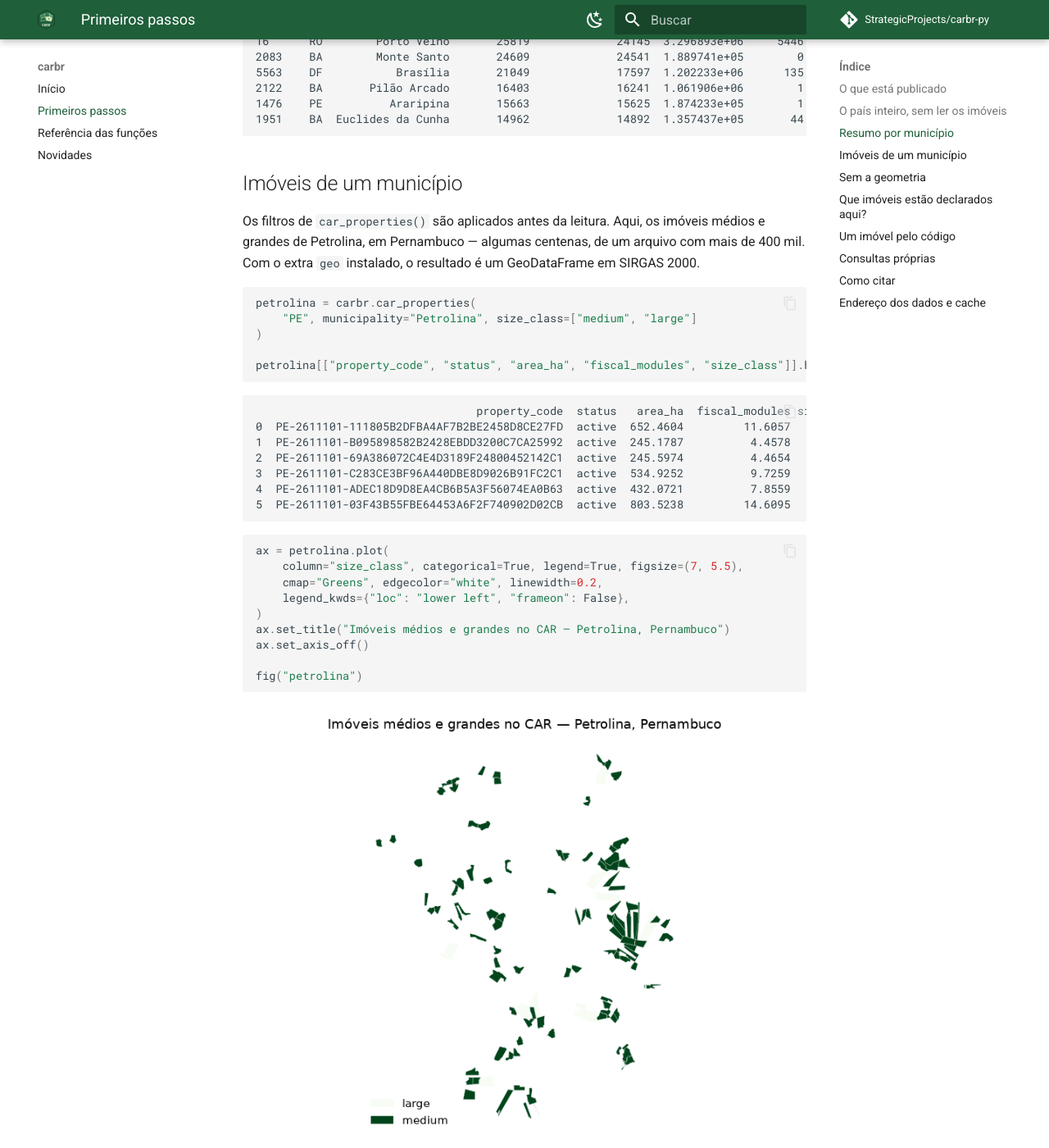
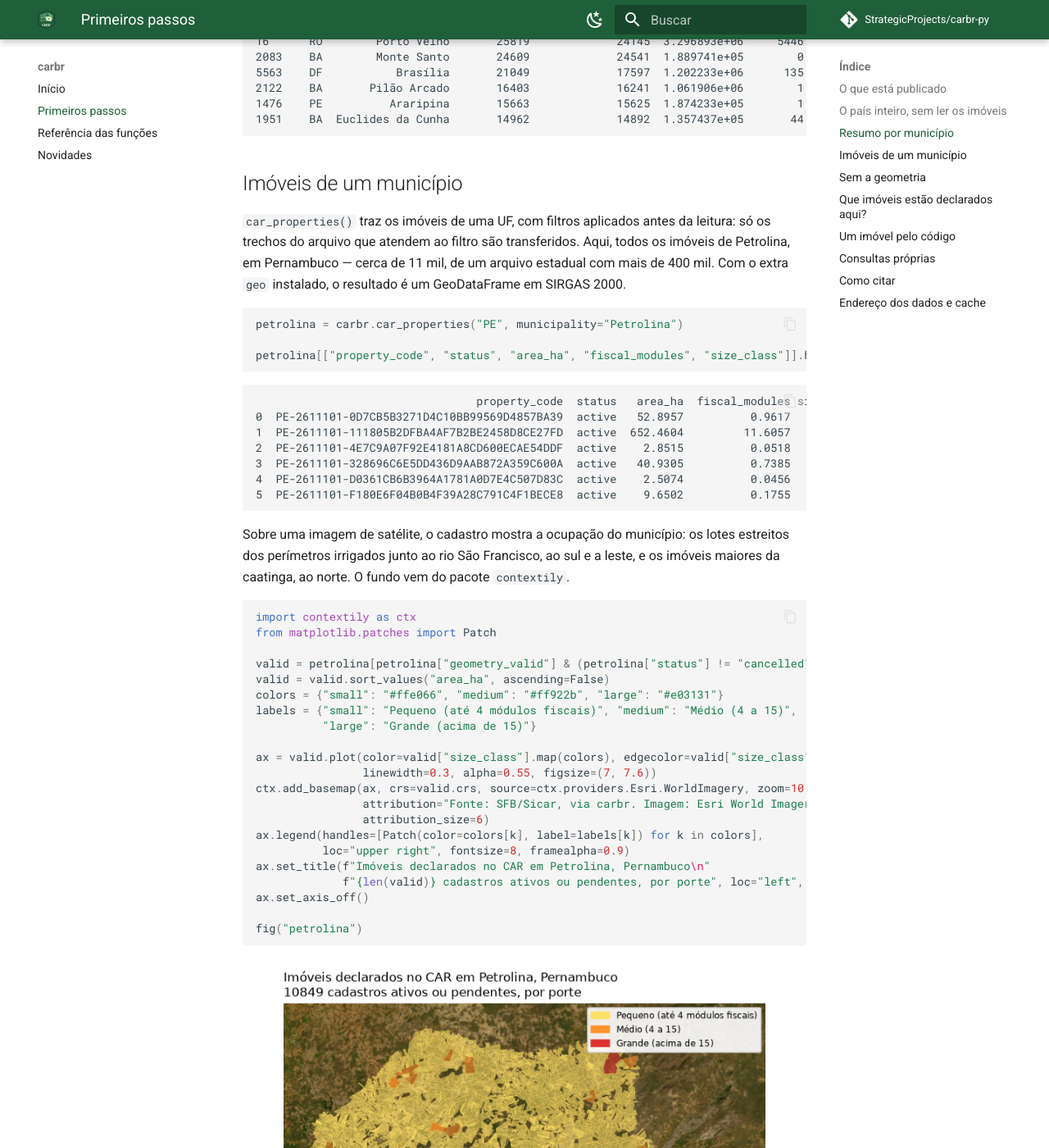
Before and after one commit to castlaboratory/carbr-py, an MkDocs documentation site: the page built from docs/primeiros-passos.md, in a window 1280 px wide and 1400 px high, scrolled down 5117 px. Shown: the whole window at 82% size. Built offline with MkDocs 1.6.1 and Material for MkDocs 9.7.7, drawn with Linux system fonts in a browser that asks for light colours; comment, search, counter and statistics services are not loaded; some of the changed text lies outside the part shown.

Commit message:
Vinheta: mapa de Petrolina com todos os imóveis sobre imagem de satélite
Co-Authored-By: Claude Fable 5.2 <noreply@anthropic.com>

````diff
--- a/docs/primeiros-passos.md
+++ b/docs/primeiros-passos.md
@@ -209,42 +209,82 @@ mun.sort_values("properties", ascending=False)[
 
 ## Imóveis de um município
 
-Os filtros de `car_properties()` são aplicados antes da leitura. Aqui, os imóveis
-médios e grandes de Petrolina, em Pernambuco — algumas centenas, de um arquivo com
-mais de 400 mil. Com o extra `geo` instalado, o resultado é um GeoDataFrame em
-SIRGAS 2000.
+`car_properties()` traz os imóveis de uma UF, com filtros aplicados antes da leitura:
+só os trechos do arquivo que atendem ao filtro são transferidos. Aqui, todos os
+imóveis de Petrolina, em Pernambuco — cerca de 11 mil, de um arquivo estadual com mais
+de 400 mil. Com o extra `geo` instalado, o resultado é um GeoDataFrame em SIRGAS 2000.
 
 ```python
-petrolina = carbr.car_properties(
-    "PE", municipality="Petrolina", size_class=["medium", "large"]
-)
+petrolina = carbr.car_properties("PE", municipality="Petrolina")
 
 petrolina[["property_code", "status", "area_ha", "fiscal_modules", "size_class"]].head(6)
 ```
 
 ```text
                                  property_code  status   area_ha  fiscal_modules size_class
-0  PE-2611101-111805B2DFBA4AF7B2BE2458D8CE27FD  active  652.4604         11.6057     medium
-1  PE-2611101-B095898582B2428EBDD3200C7CA25992  active  245.1787          4.4578     medium
-2  PE-2611101-69A386072C4E4D3189F24800452142C1  active  245.5974          4.4654     medium
-3  PE-2611101-C283CE3BF96A440DBE8D9026B91FC2C1  active  534.9252          9.7259     medium
-4  PE-2611101-ADEC18D9D8EA4CB6B5A3F56074EA0B63  active  432.0721          7.8559     medium
-5  PE-2611101-03F43B55FBE64453A6F2F740902D02CB  active  803.5238         14.6095     medium
+0  PE-2611101-0D7CB5B3271D4C10BB99569D4857BA39  active   52.8957          0.9617      small
+1  PE-2611101-111805B2DFBA4AF7B2BE2458D8CE27FD  active  652.4604         11.6057     medium
+2  PE-2611101-4E7C9A07F92E4181A8CD600ECAE54DDF  active    2.8515          0.0518      small
+3  PE-2611101-328696C6E5DD436D9AAB872A359C600A  active   40.9305          0.7385      small
+4  PE-2611101-D0361CB6B3964A1781A0D7E4C507D83C  active    2.5074          0.0456      small
+5  PE-2611101-F180E6F04B0B4F39A28C791C4F1BECE8  active    9.6502          0.1755      small
 ```
 
+Sobre uma imagem de satélite, o cadastro mostra a ocupação do município: os lotes
+estreitos dos perímetros irrigados junto ao rio São Francisco, ao sul e a leste, e os
+imóveis maiores da caatinga, ao norte. O fundo vem do pacote `contextily`.
+
 ```python
-ax = petrolina.plot(
-    column="size_class", categorical=True, legend=True, figsize=(7, 5.5),
-    cmap="Greens", edgecolor="white", linewidth=0.2,
-    legend_kwds={"loc": "lower left", "frameon": False},
-)
-ax.set_title("Imóveis médios e grandes no CAR — Petrolina, Pernambuco")
+import contextily as ctx
+from matplotlib.patches import Patch
+
+valid = petrolina[petrolina["geometry_valid"] & (petrolina["status"] != "cancelled")]
+valid = valid.sort_values("area_ha", ascending=False)
+colors = {"small": "#ffe066", "medium": "#ff922b", "large": "#e03131"}
+labels = {"small": "Pequeno (até 4 módulos fiscais)", "medium": "Médio (4 a 15)",
+          "large": "Grande (acima de 15)"}
+
+ax = valid.plot(color=valid["size_class"].map(colors), edgecolor=valid["size_class"].map(colors),
+                linewidth=0.3, alpha=0.55, figsize=(7, 7.6))
+ctx.add_basemap(ax, crs=valid.crs, source=ctx.providers.Esri.WorldImagery, zoom=10,
+                attribution="Fonte: SFB/Sicar, via carbr. Imagem: Esri World Imagery.",
+                attribution_size=6)
+ax.legend(handles=[Patch(color=colors[k], label=labels[k]) for k in colors],
+          loc="upper right", fontsize=8, framealpha=0.9)
+ax.set_title(f"Imóveis declarados no CAR em Petrolina, Pernambuco\n"
+             f"{len(valid)} cadastros ativos ou pendentes, por porte", loc="left", fontsize=11)
 ax.set_axis_off()
 
 fig("petrolina")
 ```
 
 ![petrolina](assets/petrolina.png)
+
+Os filtros combinam. Só os imóveis grandes com cadastro ativo:
+
+```python
+large = carbr.car_properties(
+    "PE", municipality="Petrolina", size_class="large", status="active", geometry=False
+)
+
+large.sort_values("area_ha", ascending=False)[
+    ["property_code", "area_ha", "fiscal_modules", "condition"]
+]
+```
+
+```text
+                                 property_code    area_ha  fiscal_modules           condition
+6  PE-2611101-1D0D47540B264F2183AE47FFF23F1354  1820.1678         33.0940  Aguardando análise
+7  PE-2611101-F9DE04E8745149E5B3557922FB5DD40D  1595.1267         29.0023  Aguardando análise
+8  PE-2611101-E4D25AC2FB254BD0B3A29678D08F9C0E  1281.4753         23.2996  Aguardando análise
+4  PE-2611101-C52BB95C85E24595B8392A28CB190C13  1037.1799         18.8578  Aguardando análise
+9  PE-2611101-9FB673F34F904B3B951BD4DD2E7AFB18  1025.5740         18.6468  Aguardando análise
+1  PE-2611101-F2B10E8F0D7749A89200B1B538FBAE86  1023.6300         18.6115  Aguardando análise
+3  PE-2611101-6BEF7820114C4BE99B3974A937409469   995.5764         18.1014  Aguardando análise
+2  PE-2611101-A0DF298BDC7C48ACB976417AA75C9050   994.5673         18.0830  Aguardando análise
+0  PE-2611101-A94CA3B342CF444CBCB9C558E9A7CAFC   843.6371         15.3389  Aguardando análise
+5  PE-2611101-1608C1C7C3374712B7934B207CE25D46   827.1129         15.0384  Aguardando análise
+```
 
 O município pode ser dado pelo nome (sem diferenciar maiúsculas nem acentos) ou pelo
 código IBGE de sete dígitos. Os outros filtros são `status`, `property_type` e `bbox`.
--- a/pyproject.toml
+++ b/pyproject.toml
@@ -28,7 +28,7 @@ dependencies = [
 geo = ["geopandas>=1.0"]
 test = ["pytest>=7", "geopandas>=1.0"]
 dev = ["pytest>=7", "geopandas>=1.0", "ruff>=0.6", "build>=1.0"]
-docs = ["mkdocs-material>=9.5", "mkdocstrings[python]>=0.26", "matplotlib>=3.5", "geopandas>=1.0"]
+docs = ["mkdocs-material>=9.5", "mkdocstrings[python]>=0.26", "matplotlib>=3.5", "geopandas>=1.0", "contextily>=1.5"]
 
 [project.urls]
 Homepage = "https://strategicprojects.github.io/carbr-py/"
````
Also changed, not shown: other parts of docs/primeiros-passos.md (+3 -11 lines), docs/precompile.py (+41 -14 lines), docs/assets/petrolina.png.
